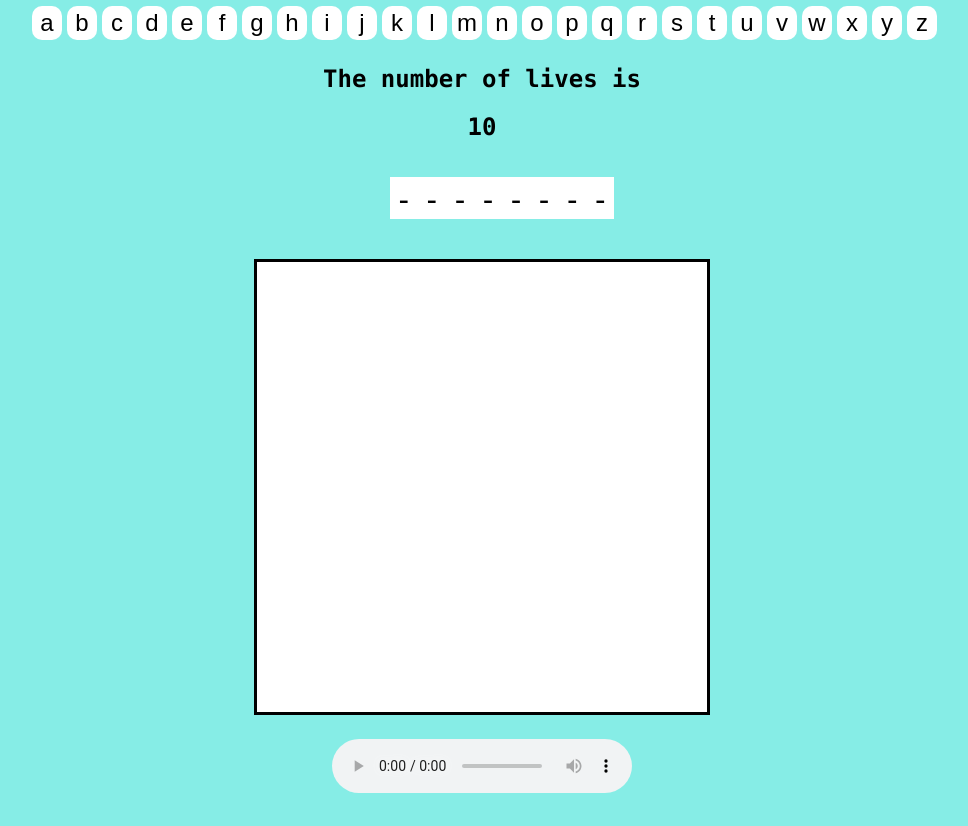
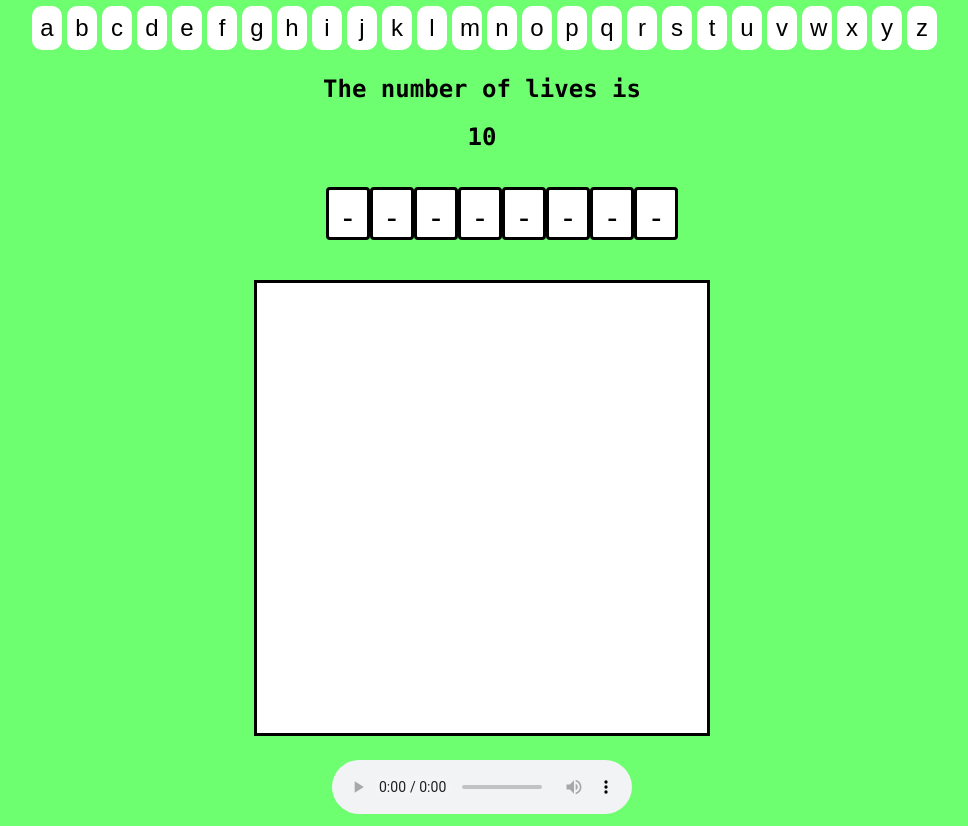
Before and after one commit to ochan7/precourse-section-5, a plain HTML site: page index.html in a window 1280 px wide. Shown: the part 75-901 px from the top of the page, without its empty margins (158-1126 px from the left). Before the commit the page ends 880 px from the top, so only its background shows below. Drawn offline with nearby package versions, Linux system fonts and the light colour scheme.

Commit message:
changed the background colour nad border styles

```diff
--- a/css/styles.css
+++ b/css/styles.css
@@ -7,13 +7,15 @@ button{
   border-radius: 10px;
   text-align: center;
   padding: 3px;
-  border-style: none;
+  border-style: solid;
+  border-width: thick;
+  border-color: white;
 }
 alphabet{
   display: inline-block;
 }
 body{
-  background-color:#86EDE6 ;
+  background-color:#6EFF71 ;
   text-align: center;
   font-family: Consolas, monaco, monospace;
 }
@@ -21,9 +23,12 @@ li{
   list-style: none;
   float: left;
   font-size: 30px;
-  padding: 5px;
+  padding: 10px;
   background-color: white;
   padding-bottom: 2px;
+  border-style: solid;
+  border-radius: 4px;
+
 }
 button[disabled]{
   color: white;
@@ -32,6 +37,11 @@ button[disabled]{
 }
 .on{
   background-color: yellow;
+  border-style: solid;
+   border-color: blue;
+   border-width: thick;
+
+
 }
 canvas {
     border: 3px black solid;
@@ -47,6 +57,7 @@ h2{
   padding: 20px;
   text-align: center;
 }
+
 ul{
 display:inline-block;
 }
```
